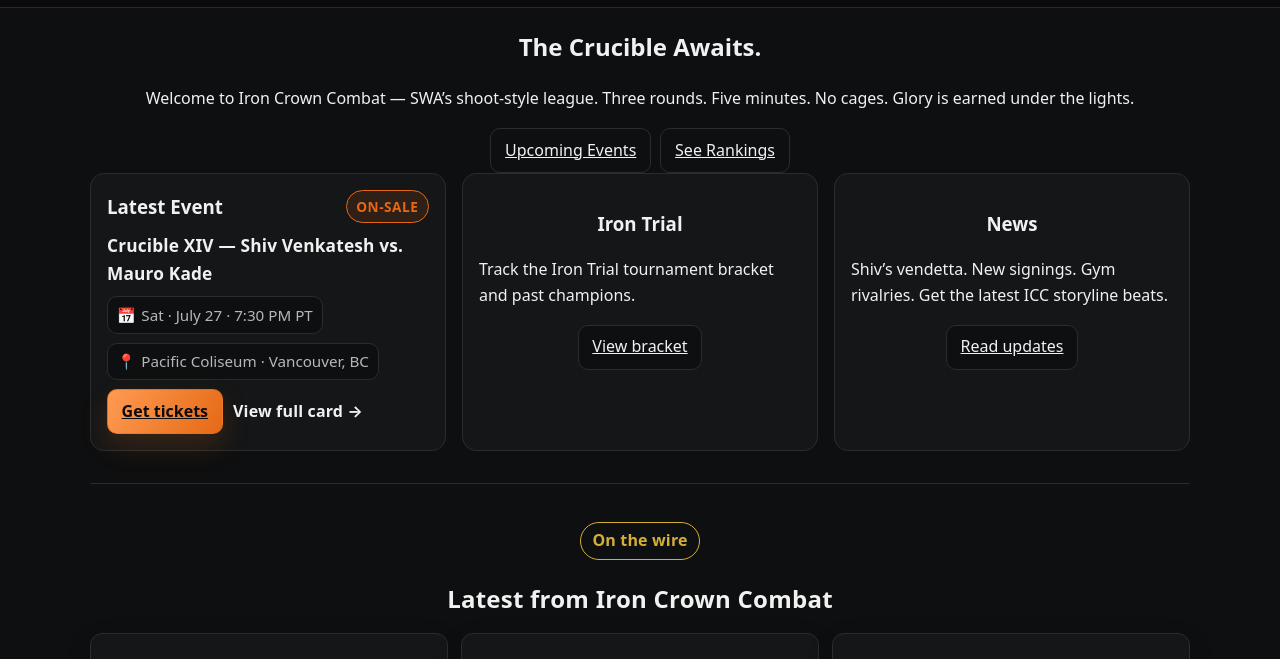
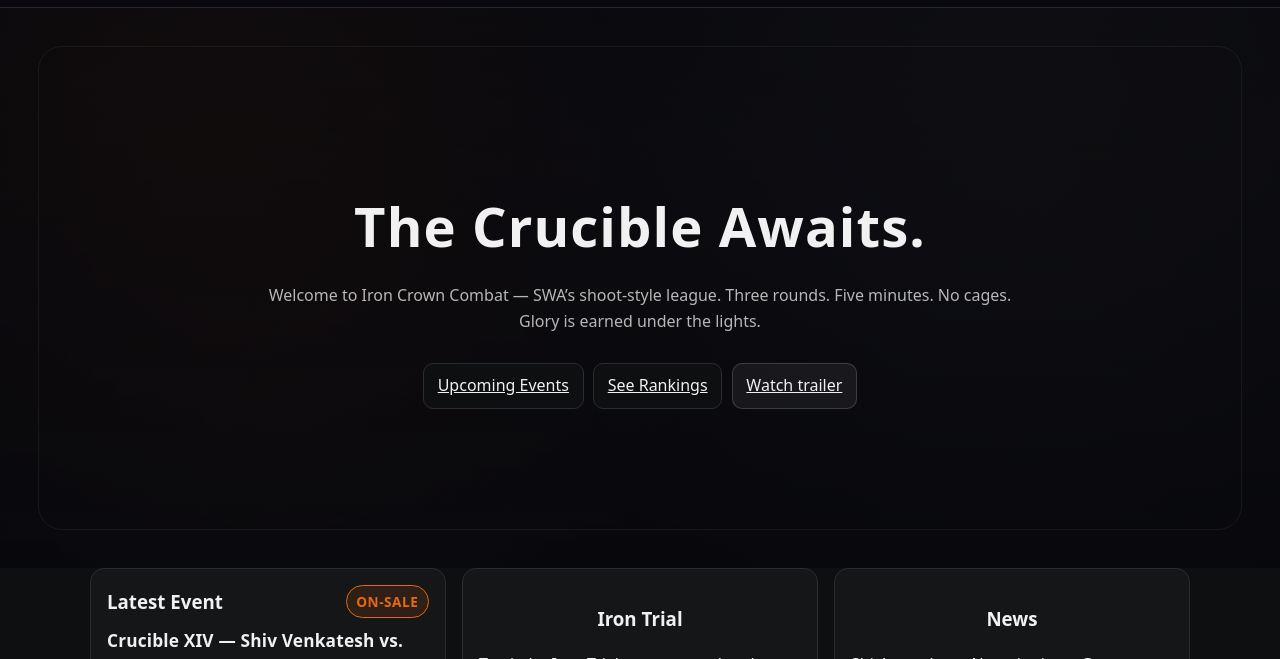
Before and after one commit to HorrorNerd/Iron-Crown-Combat, a plain HTML site: page index.html in a window 1280 px wide. Shown: the part 69-728 px from the top of the page. Drawn offline with Linux system fonts and the light colour scheme.

Commit message:
Enhance hero hero visuals and CTA

```diff
--- a/assets/css/main.css
+++ b/assets/css/main.css
@@ -170,6 +170,95 @@ body {
 .meta { color: var(--muted); font-size: .92rem; }
 .prose { text-align: left; white-space: pre-wrap; line-height: 1.6; }
 .sr-only { position:absolute; width:1px; height:1px; padding:0; margin:-1px; overflow:hidden; clip:rect(0,0,0,0); white-space:nowrap; border:0; }
+
+/* ---- Hero ---- */
+.hero {
+  position: relative;
+  overflow: hidden;
+  min-height: 70vh;
+  display: flex;
+  align-items: center;
+  justify-content: center;
+  padding: clamp(2rem, 6vw, 4rem) 0 3rem;
+  isolation: isolate;
+}
+.hero__bg {
+  position: absolute;
+  inset: 0;
+  z-index: 0;
+  background:
+    radial-gradient(circle at 15% 20%, rgba(229,105,21,.16), transparent 36%),
+    radial-gradient(circle at 80% 30%, rgba(212,175,55,.18), transparent 45%),
+    linear-gradient(135deg, #0c0d12, #0f1118);
+}
+.hero__bg-anim {
+  position: absolute;
+  inset: -15%;
+  background:
+    radial-gradient(circle at 30% 60%, rgba(229,105,21,.22), transparent 40%),
+    radial-gradient(circle at 70% 40%, rgba(72,110,255,.16), transparent 42%);
+  filter: blur(36px);
+  animation: heroPulse 14s ease-in-out infinite;
+  opacity: .7;
+}
+.hero__overlay {
+  position: absolute;
+  inset: 0;
+  z-index: 1;
+  background: linear-gradient(180deg, rgba(8,8,12,.82), rgba(8,8,12,.94));
+  pointer-events: none;
+}
+.hero__content {
+  position: relative;
+  z-index: 3;
+  display: grid;
+  gap: .8rem;
+  justify-items: center;
+  text-align: center;
+}
+.hero__content h1 {
+  margin: 0;
+  font-size: clamp(2.1rem, 5vw, 3.4rem);
+  letter-spacing: .02em;
+}
+.hero__content p {
+  margin: 0;
+  color: var(--muted);
+  max-width: 760px;
+}
+.hero__actions {
+  display: flex;
+  gap: .6rem;
+  flex-wrap: wrap;
+  margin-top: 1rem;
+  justify-content: center;
+}
+.hero .ring {
+  position: absolute;
+  inset: clamp(1rem, 4vw, 2.4rem);
+  border: 1px solid rgba(255,255,255,.06);
+  border-radius: 24px;
+  z-index: 2;
+}
+.btn.ghost {
+  background: rgba(255,255,255,.06);
+  border-color: rgba(255,255,255,.16);
+  color: var(--text);
+}
+.btn.ghost:hover {
+  border-color: var(--accent);
+  background: rgba(229,105,21,.12);
+  color: var(--text);
+}
+.btn.ghost:focus-visible {
+  outline: 2px solid transparent;
+  box-shadow: 0 0 0 3px rgba(229,105,21,.5);
+}
+@keyframes heroPulse {
+  0% { transform: scale(1); opacity: .7; }
+  50% { transform: scale(1.08); opacity: .95; }
+  100% { transform: scale(1); opacity: .7; }
+}
 
 /* ---- Pagehead ---- */
 .pagehead { margin: 1.2rem 0; }
--- a/index.html
+++ b/index.html
@@ -23,13 +23,18 @@
 
   <main>
     <section class="hero">
+      <div class="hero__bg" aria-hidden="true">
+        <div class="hero__bg-anim"></div>
+      </div>
+      <div class="hero__overlay" aria-hidden="true"></div>
       <div class="ring"></div>
-      <div class="container">
+      <div class="hero__content container">
         <h1>The Crucible Awaits.</h1>
         <p>Welcome to Iron Crown Combat — SWA’s shoot-style league. Three rounds. Five minutes. No cages. Glory is earned under the lights.</p>
-        <div style="display:flex;gap:.6rem;flex-wrap:wrap;margin-top:1rem;justify-content:center">
+        <div class="hero__actions">
           <a class="btn gold" href="events.html">Upcoming Events</a>
           <a class="btn" href="rankings.html">See Rankings</a>
+          <a class="btn ghost" href="https://youtube.com/@SwtTNGaming" target="_blank" rel="noopener" aria-label="Watch the Iron Crown Combat trailer">Watch trailer</a>
         </div>
       </div>
     </section>
```
